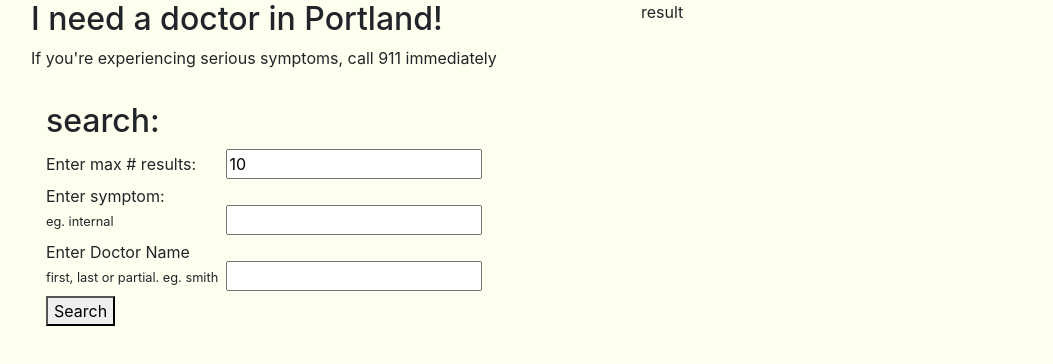
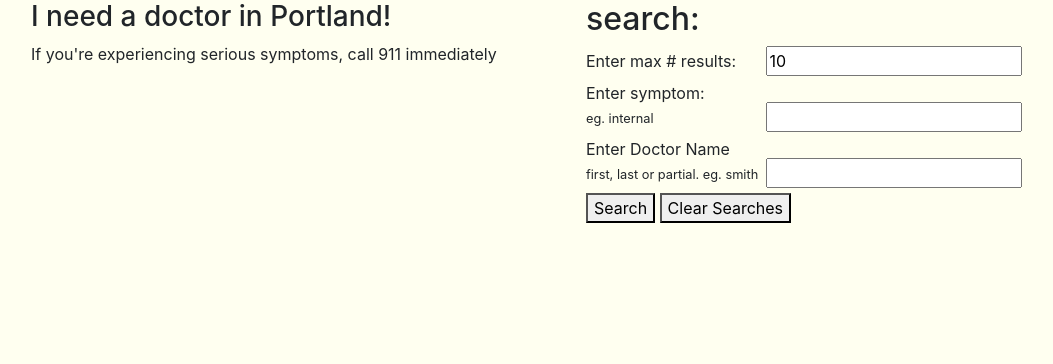
Before and after one commit to MattSmithereens/i-need-a-doctor, a website built with webpack: page src/index.html in a window 1280 px wide. Shown: the top 364 px of the page, without its empty margins (54-1107 px from the left). Built offline with nearby package versions, Linux system fonts and the light colour scheme.

Commit message:
clean up index html, fix rendering, adjust layout

```diff
--- a/src/index.html
+++ b/src/index.html
@@ -7,57 +7,42 @@
     <div class="container">
       <div class="row">
         <div class="col-md-6">
-          <div class="panel panel-default">
-            <div class="panel-heading">
-              <h2>I need a doctor in Portland!</h2>
-            </div>
-            <div class="panel-body">
-              <p>If you're experiencing serious symptoms, call 911 immediately</p>
-            </div>
+          <h3>I need a doctor in Portland!</h3>
+          <p>If you're experiencing serious symptoms, call 911 immediately</p>
+        </div>
+        <div>
+          <div>
+            <h2>search:</h2>
+          </div>
+          <div>
+            <form id="form-control">
+              <label class="formText" for="per-page">Enter max # results:</label>
+              <input id="per-page" value="10"  max="25" type="number">
+              <br>
+              <label class="formText" for="symptom">Enter symptom: <br><small>eg. internal</small></label>
+              <input id="symptom" value="" type="text">
+              <br>
+              <!-- <label class="formText" for="location">Enter zip:</label>
+              <input id="location" value="97266" type="number">
+              <br> -->
+              <label class="formText" for="name">Enter Doctor Name <br><small>first, last or partial.  eg. smith</small></label>
+              <input id="name" value="" type="text">
+              <br>
+              <button type="submit">Search</button>&nbsp;<button onclick="myFunction()">Clear Searches</button>
+            </form>
           </div>
         </div>
         <div class="col-md-6">
-          <ul id="result">result
-          </ul>
+          <ul id="result">
         </div>
         <ul class="showErrors">
         </ul>
       </div>
-
-
-
-
-
-      <div class="col-md-6">
-        <div class="panel panel-default">
-          <div class="panel-heading">
-            <h2>search:</h2>
-          </div>
-          <div class="panel-body">
-            <form id="form-control">
-              <label class="formText" for="per-page">Enter max # results:</label>
-              <input id="per-page" value="10" type="number">
-              <br>
-              <label class="formText" for="symptom">Enter symptom: <br><small>eg. internal</small></label>
-              <input id="symptom" value="" type="text">
-              <!-- <br>
-              <label class="formText" for="location">Enter location(st-city):</label>
-              <input id="location" value="or-portland" type="text">
-              <br> -->
-              <label class="formText" for="name">Enter Doctor Name <br><small>first, last or partial.  eg. smith</small></label>
-              <input id="name" value="" type="text">
-              <br>
-              <button type="submit">Search</button>
-            </form>
-          </div>
-        </div>
-      </div>
-      <!-- <button class="btn btn-danger" onclick="myFunction()">Reload page</button> -->
    </div>
-    <!-- <script>
+    <script>
         function myFunction() {
             location.reload();
         }
-    </script> -->
-  </body>
+    </script>
+</body>
 </html>
```
